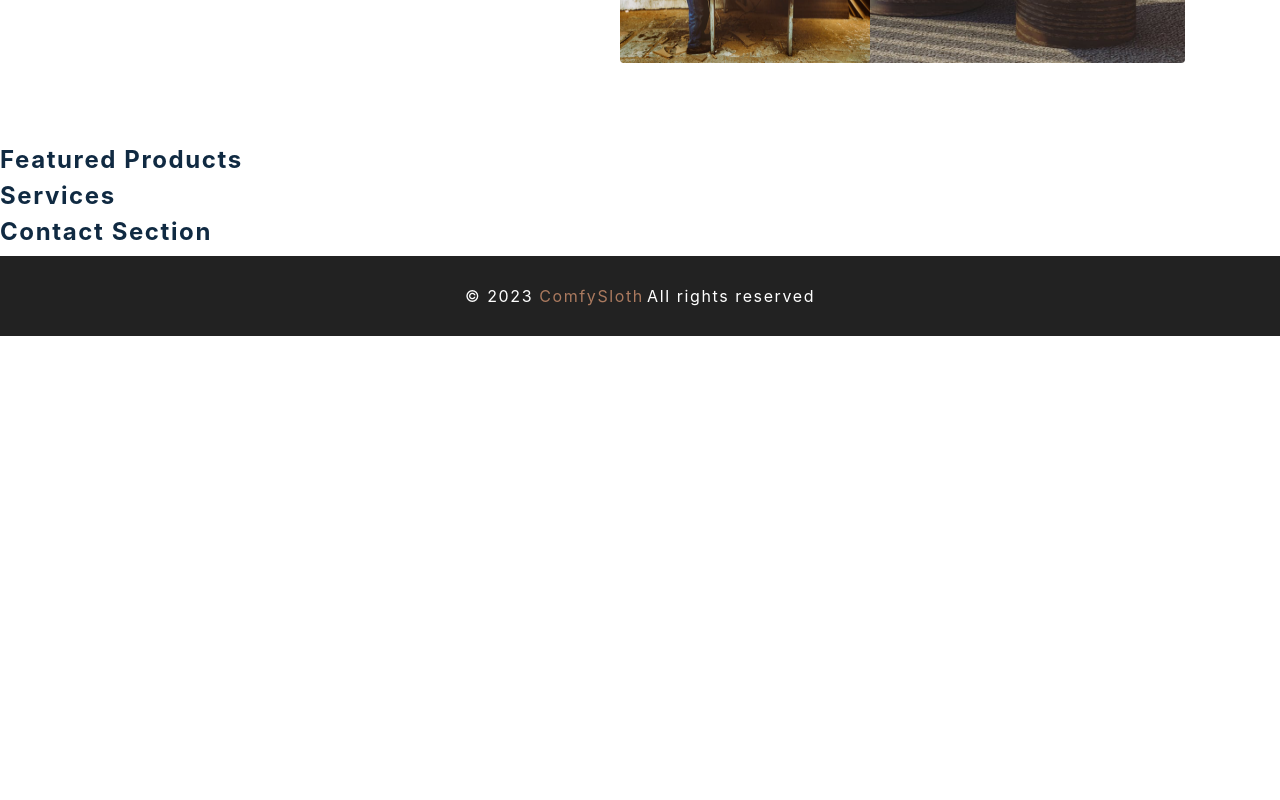
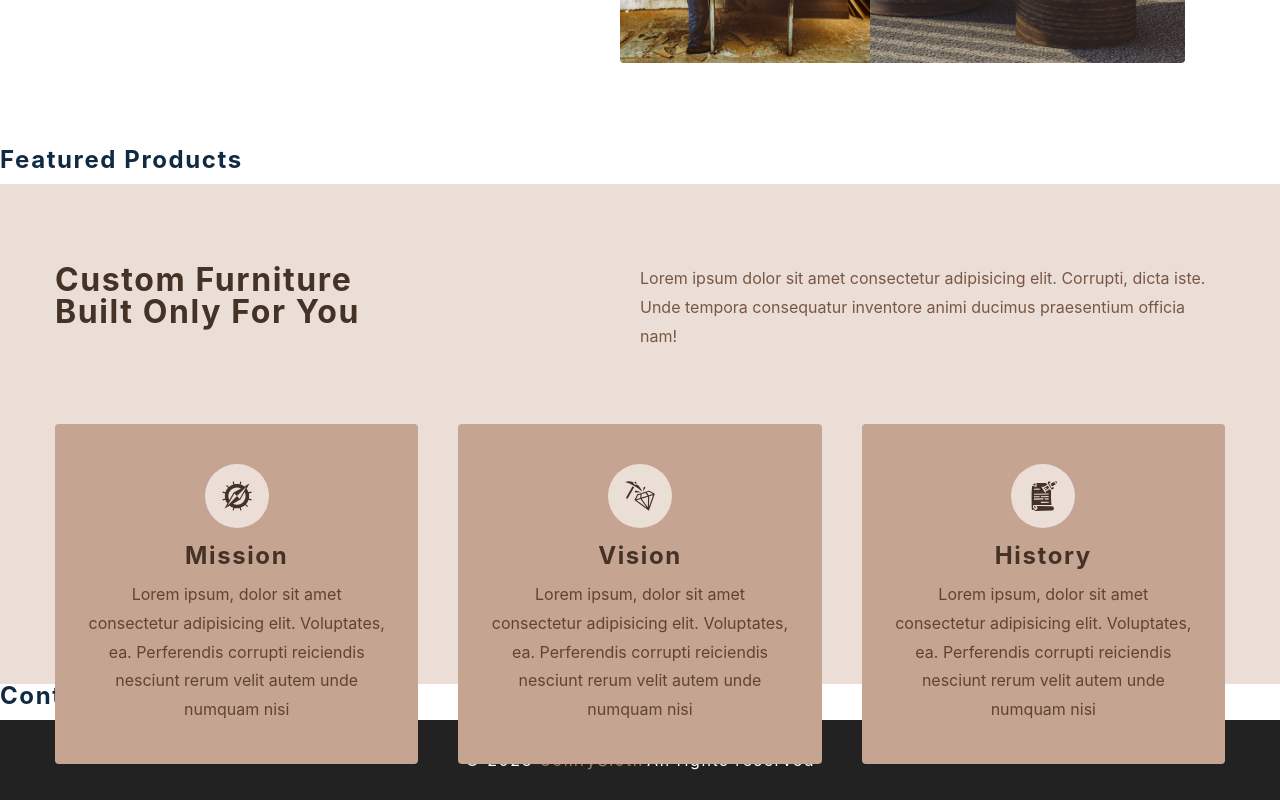
Before and after one commit to dejanV91/comfyStore, a React (Create React App) app: page / in a window 1280 px wide. Shown: the part 652-1452 px from the top of the page. Before the commit the page ends 988 px from the top, so only its background shows below. Built offline with nearby package versions, Linux system fonts and the light colour scheme; the HTML template or start-up script is replaced by a standard one.

Commit message:
finish home page - services

```diff
--- a/src/components/Services.js
+++ b/src/components/Services.js
@@ -1,10 +1,38 @@
-import React from 'react'
-import styled from 'styled-components'
-import { services } from '../utils/constants'
+import React from "react";
+import styled from "styled-components";
+import { services } from "../utils/constants";
 
 const Services = () => {
-  return <h4>services </h4>
-}
+  return (
+    <Wrapper>
+      <div className="section-center">
+        <article className="header">
+          <h3>
+            custom furniture <br />
+            built only for you
+          </h3>
+          <p>
+            Lorem ipsum dolor sit amet consectetur adipisicing elit. Corrupti,
+            dicta iste. Unde tempora consequatur inventore animi ducimus
+            praesentium officia nam!
+          </p>
+        </article>
+        <div className="services-center">
+          {services.map((service) => {
+            const { id, icon, title, text } = service;
+            return (
+              <article key={id} className="service">
+                <span className="icon">{icon}</span>
+                <h4>{title}</h4>
+                <p>{text}</p>
+              </article>
+            );
+          })}
+        </div>
+      </div>
+    </Wrapper>
+  );
+};
 
 const Wrapper = styled.section`
   h3,
@@ -68,5 +96,5 @@
       transform: translateY(5rem);
     }
   }
-`
-export default Services
+`;
+export default Services;
```
